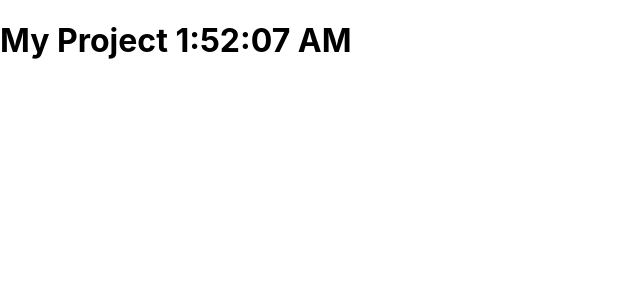
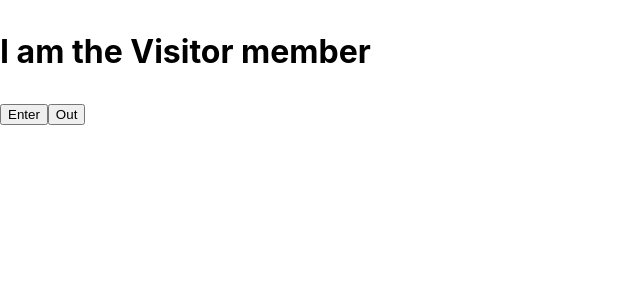
Before and after one commit to GlaudistonNeto/react.js_practice, a React (Create React App) app: page / in a window 1280 px wide. Shown: the top 300 px of the page, without its empty margins (0-640 px from the left). Built offline with nearby package versions, Linux system fonts and the light colour scheme.

Commit message:
practicing components folder

```diff
--- a/src/App.js
+++ b/src/App.js
@@ -1,4 +1,5 @@
 import React from 'react';
+import Member from './components/Member';
 
 class App extends React.Component {
 
@@ -26,7 +27,7 @@ class App extends React.Component {
   render() {
     return (
       <div>
-        <p><h1>My Project {this.state.hour}</h1></p>
+        <Member name="Owner" />
       </div>
     );
   }
--- /dev/null
+++ b/src/components/Member/MemberTwo.js
@@ -0,0 +1,35 @@
+import React from 'react';
+
+class MemberTwo extends React.Component {
+  constructor(props) {
+    super(props);
+    this.state = {
+      name: props.name
+    }
+
+    this.enter = this.enter.bind(this);
+    this.out = this.out.bind(this);
+  }
+
+  enter() {
+    alert('You are logged in!')
+    this.setState({name: 'owner'})
+  }
+
+  out() {
+    alert('You are logged out!')
+    this.setState({name: 'visitor'})
+  }
+
+  render() {
+    return (
+    <div>
+      <h1><p>I am the {this.state.name} member</p></h1>
+      <button onClick={this.enter}>Enter</button>
+      <button onClick={this.out}>Out</button>
+    </div>
+    );
+  }
+};
+
+export default MemberTwo;
--- /dev/null
+++ b/src/components/Member/index.js
@@ -0,0 +1,21 @@
+import React from 'react';
+import MemberTwo from './MemberTwo';
+
+class Member extends React.Component {
+  constructor(props) {
+    super(props);
+    this.state = {
+      name: props.name
+    }
+  }
+
+  render() {
+    return (
+    <div>
+      <MemberTwo name="Visitor" />
+    </div>
+    );
+  }
+};
+
+export default Member;
```
